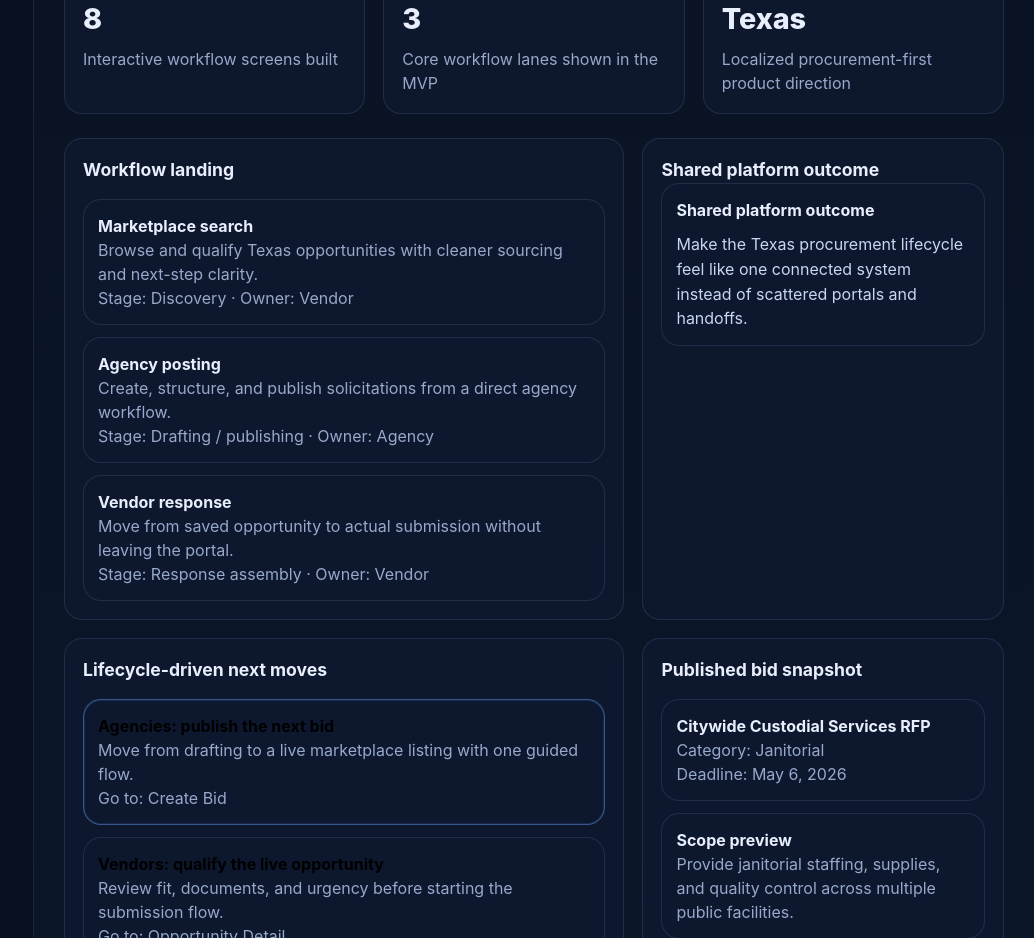
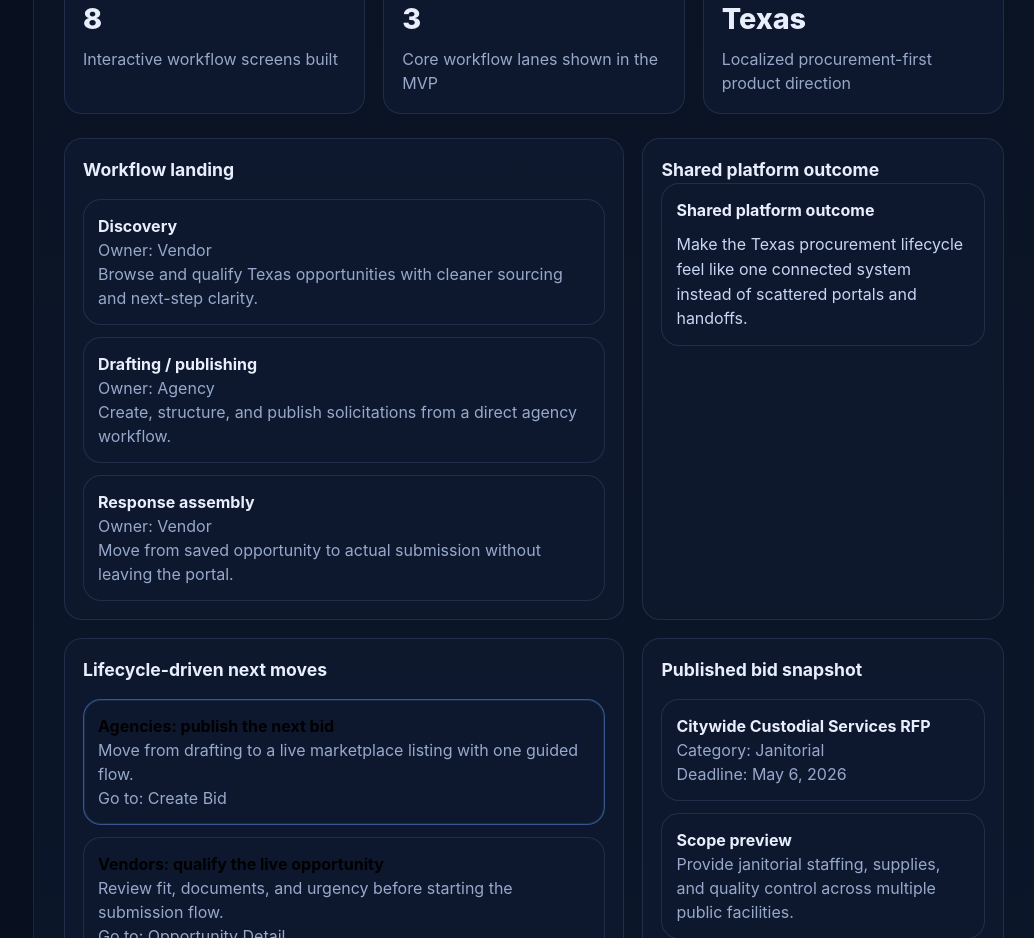
Before and after one commit to kinectic/texas-bid-consumer-portal, a React (Vite) app in the folder texas-bid-portal/: page / in a window 1280 px wide. Shown: the part 860-1798 px from the top of the page, without its empty margins (246-1280 px from the left). Built offline with nearby package versions, Linux system fonts and the light colour scheme.

Commit message:
Add shared workflow stage summaries

```diff
--- a/texas-bid-portal/src/App.css
+++ b/texas-bid-portal/src/App.css
@@ -387,6 +387,12 @@ h1 {
   gap: 8px;
 }
 
+.workflow-stage-summary-list {
+  display: grid;
+  gap: 12px;
+  margin-top: 16px;
+}
+
 .filter-pill {
   padding: 8px 10px;
   border-radius: 999px;
--- /dev/null
+++ b/texas-bid-portal/src/components/WorkflowStageSummary.tsx
@@ -0,0 +1,27 @@
+type WorkflowStageSummaryItem = {
+  stage: string
+  owner: string
+  detail: string
+}
+
+type WorkflowStageSummaryProps = {
+  title?: string
+  items: WorkflowStageSummaryItem[]
+}
+
+export function WorkflowStageSummary({ title = 'Workflow stage summary', items }: WorkflowStageSummaryProps) {
+  return (
+    <div className="panel">
+      <div className="panel-title">{title}</div>
+      <div className="workflow-stage-summary-list">
+        {items.map((item) => (
+          <div className="draft-card" key={`${item.stage}-${item.owner}`}>
+            <strong>{item.stage}</strong>
+            <div className="muted">Owner: {item.owner}</div>
+            <div className="muted">{item.detail}</div>
+          </div>
+        ))}
+      </div>
+    </div>
+  )
+}
--- a/texas-bid-portal/src/pages/HomeDashboardPage.tsx
+++ b/texas-bid-portal/src/pages/HomeDashboardPage.tsx
@@ -3,6 +3,7 @@ import { LifecycleTimelinePanel } from '../components/LifecycleTimelinePanel'
 import { MetricCard } from '../components/MetricCard'
 import { OutcomeSummaryPanel } from '../components/OutcomeSummaryPanel'
 import { PrimaryActionStrip } from '../components/PrimaryActionStrip'
+import { WorkflowStageSummary } from '../components/WorkflowStageSummary'
 import { lifecycleMetrics } from '../data/metrics'
 import { workflowStageLabels } from '../data/workflowStages'
 import type { CreateBidFormState } from '../types/forms'
@@ -25,6 +26,12 @@ const workflowCards = [
     description: 'Move from saved opportunity to actual submission without leaving the portal.',
   },
 ] as const
+
+const workflowStageSummaryItems = workflowCards.map((card) => ({
+  stage: workflowStageLabels[card.key].stage,
+  owner: workflowStageLabels[card.key].owner,
+  detail: card.description,
+}))
 
 const milestoneCards = [
   'Marketplace feed and opportunity detail',
@@ -97,18 +104,7 @@ export function HomeDashboardPage({ publishedBidPreview, onNavigate }: HomeDashb
       </section>
 
       <section className="content-grid">
-        <div className="panel">
-          <div className="panel-title">Workflow landing</div>
-          <div className="draft-list">
-            {workflowCards.map((card) => (
-              <div className="draft-card" key={card.title}>
-                <strong>{card.title}</strong>
-                <div className="muted">{card.description}</div>
-                <div className="muted">Stage: {workflowStageLabels[card.key].stage} · Owner: {workflowStageLabels[card.key].owner}</div>
-              </div>
-            ))}
-          </div>
-        </div>
+        <WorkflowStageSummary title="Workflow landing" items={workflowStageSummaryItems} />
 
         <OutcomeSummaryPanel mode="shared" />
       </section>
--- a/texas-bid-portal/src/pages/SubmissionWorkflowPage.tsx
+++ b/texas-bid-portal/src/pages/SubmissionWorkflowPage.tsx
@@ -3,9 +3,28 @@ import { OpportunityMetadataPanel } from '../components/OpportunityMetadataPanel
 import { SectionIntro } from '../components/SectionIntro'
 import { SubmissionChecklistPanel } from '../components/SubmissionChecklistPanel'
 import { VendorSubmissionPacketPanel } from '../components/VendorSubmissionPacketPanel'
+import { WorkflowStageSummary } from '../components/WorkflowStageSummary'
 import { submissionDocuments } from '../data/formState'
 import { selectedOpportunity } from '../data/mockData'
 import type { SubmissionFormState } from '../types/forms'
+
+const submissionStageSummaryItems = [
+  {
+    stage: 'Qualification',
+    owner: 'Vendor',
+    detail: 'Confirm fit, urgency, and document readiness before spending effort on the packet.',
+  },
+  {
+    stage: 'Response assembly',
+    owner: 'Vendor',
+    detail: 'Prepare signer details, pricing, narrative support, and all required attachments.',
+  },
+  {
+    stage: 'Agency review',
+    owner: 'Agency',
+    detail: 'Submission moves into completeness checks, clarification handling, and shortlist decisions.',
+  },
+]
 
 type SubmissionWorkflowPageProps = {
   formState: SubmissionFormState
@@ -45,27 +64,7 @@ export function SubmissionWorkflowPage({ formState, onChange }: SubmissionWorkfl
       </section>
 
       <section className="content-grid lower-grid">
-        <div className="panel">
-          <SectionIntro
-            eyebrow="Response status"
-            title="Submission status"
-            description="The vendor-side readiness state before the packet can be sent for agency review."
-          />
-          <div className="draft-list">
-            <div className="draft-card">
-              <strong>Company profile</strong>
-              <div className="muted">Verified</div>
-            </div>
-            <div className="draft-card">
-              <strong>Compliance packet</strong>
-              <div className="muted">Ready to attach</div>
-            </div>
-            <div className="draft-card">
-              <strong>Pricing response</strong>
-              <div className="muted">In progress</div>
-            </div>
-          </div>
-        </div>
+        <WorkflowStageSummary title="Submission stage summary" items={submissionStageSummaryItems} />
 
         <VendorSubmissionPacketPanel />
       </section>
```
